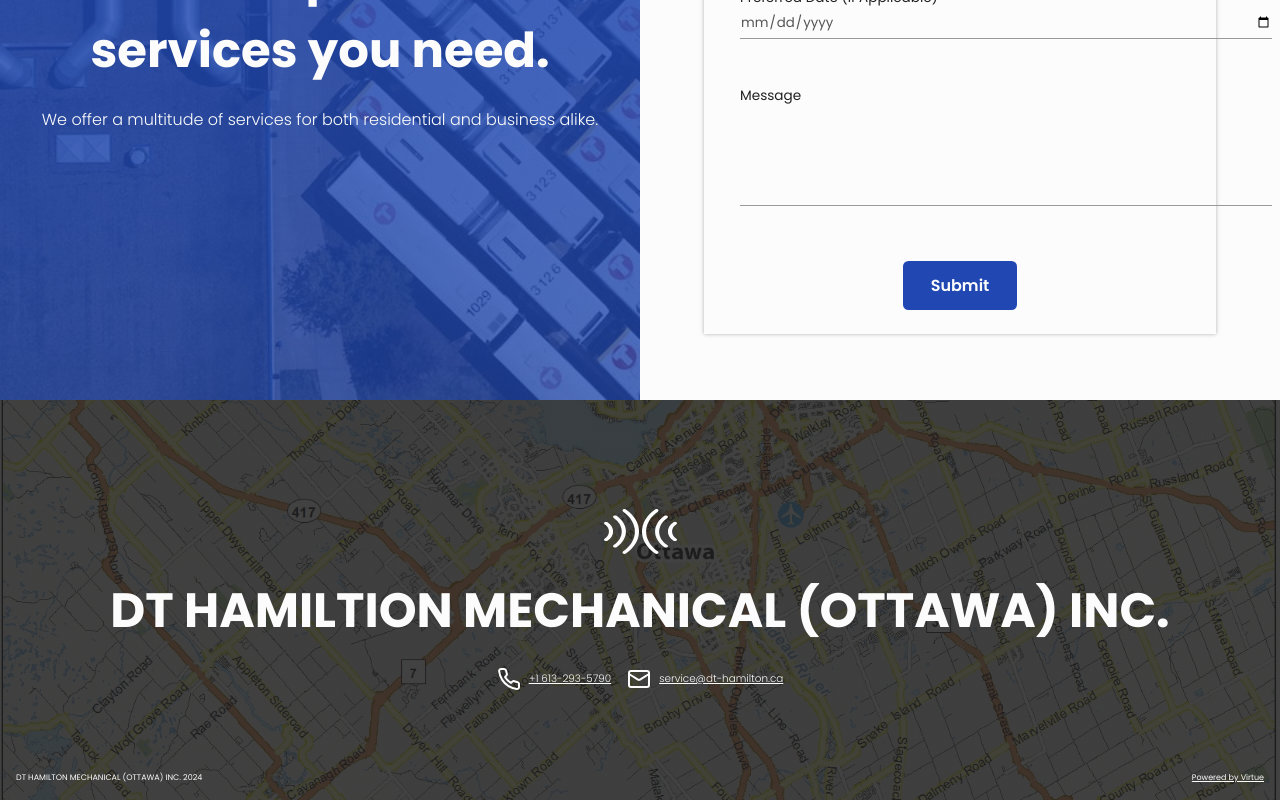
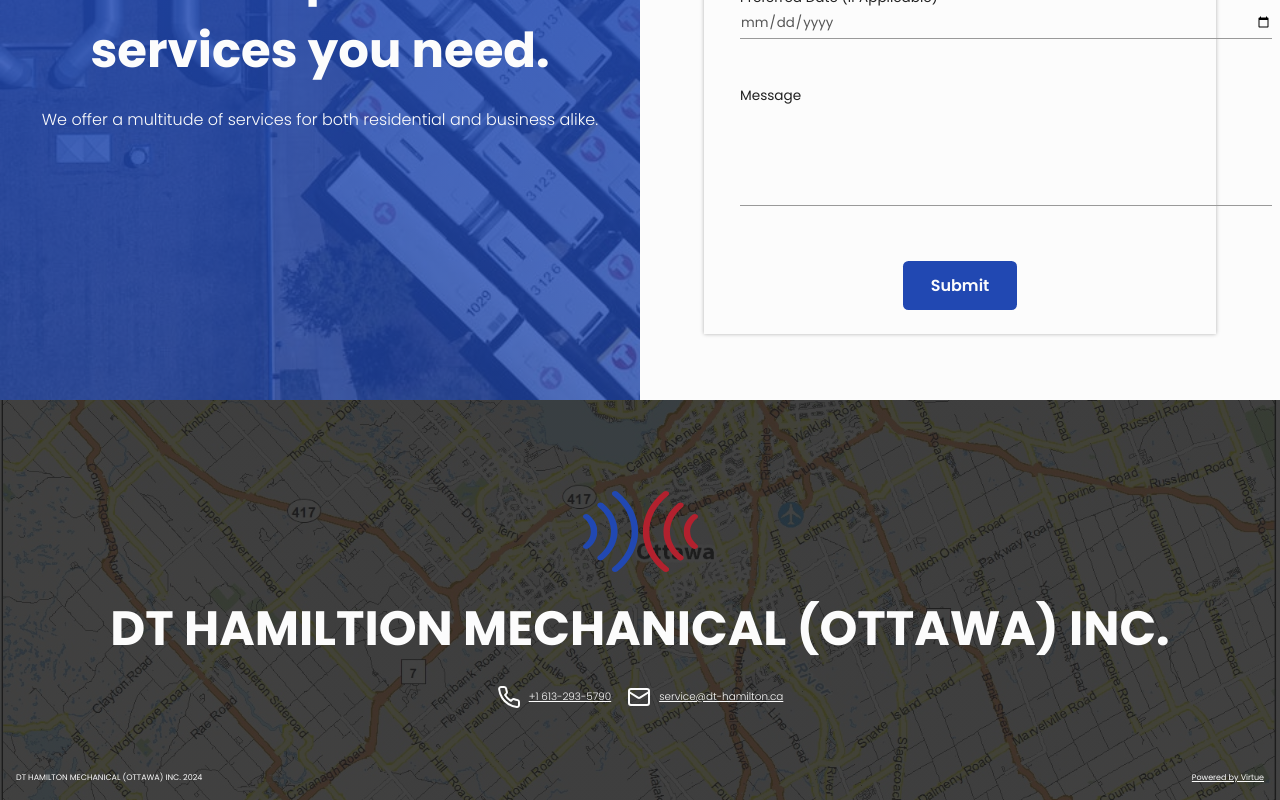
Before and after one commit to virtuedevelopment/dt-hamilton, a Next.js app: page / in a window 1280 px wide. Shown: the part 3469-4269 px from the top of the page. Built offline with nearby package versions, Linux system fonts and the light colour scheme.

Commit message:
added color logo

```diff
--- a/app/components/footer/Footer.jsx
+++ b/app/components/footer/Footer.jsx
@@ -6,7 +6,7 @@
 export default function Footer() {
   return (
     <footer className={styles.footer}>
-      <img src="/assets/logo-white.svg" alt="logo" />
+      <img src="/assets/logo-color.svg" alt="logo" />
 
       <h2>DT HAMILTION MECHANICAL (OTTAWA) INC.</h2>
 
```
